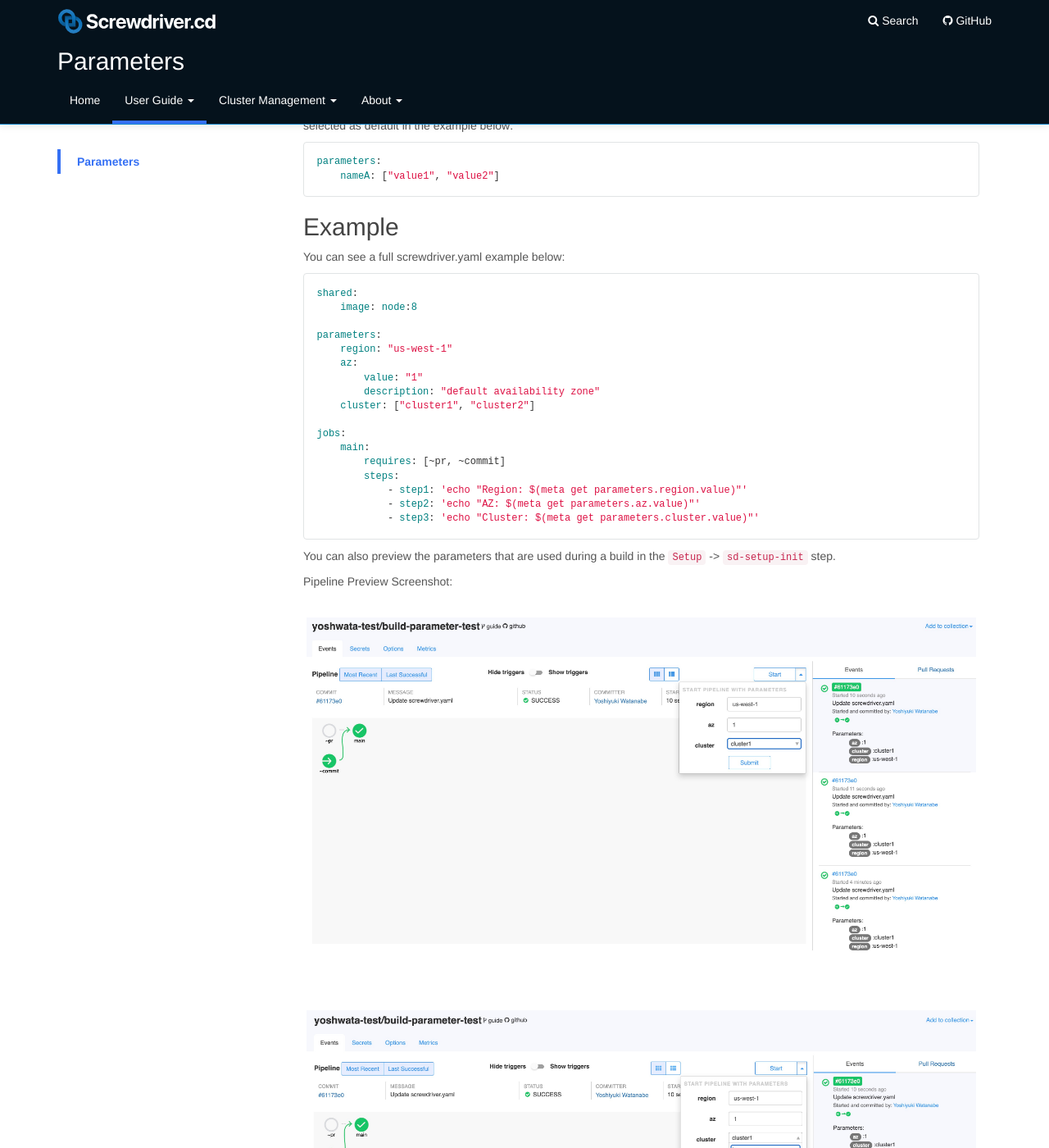
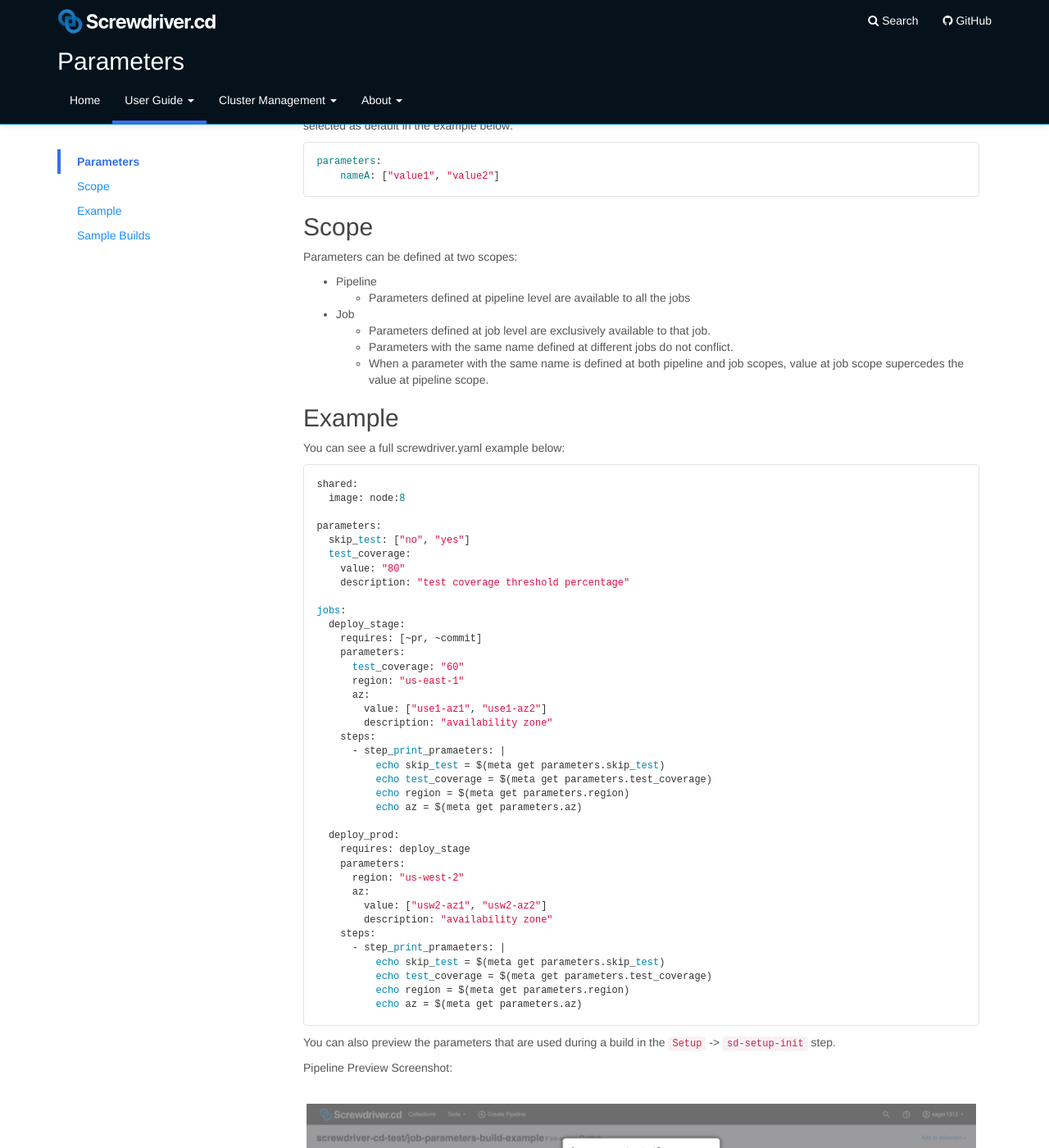
Before and after one commit to screwdriver-cd/guide, a Jekyll site: the page built from docs/user-guide/configuration/parameters.md, in a window 1280 px wide and 1400 px high, scrolled down 570 px. Shown: the whole window at 82% size. Built offline with Jekyll 4.4.1, drawn with Linux system fonts in a browser that asks for light colours; some of the changed text lies outside the part shown.

Commit message:
feat(2346): Support for job level parameters (#512)

````diff
--- a/docs/user-guide/configuration/parameters.md
+++ b/docs/user-guide/configuration/parameters.md
@@ -7,6 +7,12 @@ toc:
     - title: Parameters
       url: "#defining-parameters"
       active: true
+    - title: Scope
+      url: "#scope"
+    - title: Example
+      url: "#example"
+    - title: Sample Builds
+      url: "#sample-builds"
 ---
 ## Defining Parameters
 There are 3 ways to define parameters, you can see them in the example below:
@@ -44,39 +50,73 @@ You can also define parameters in an array for drop down options. The first valu
 parameters:
     nameA: ["value1", "value2"]
 ```
+## Scope
+Parameters can be defined at two scopes:
+ - Pipeline
+    - Parameters defined at pipeline level are available to all the jobs
+ - Job
+    - Parameters defined at job level are exclusively available to that job.
+    - Parameters with the same name defined at different jobs do not conflict.
+    - When a parameter with the same name is defined at both pipeline and job scopes, value at job scope supercedes the value at pipeline scope.
+
 
 ## Example
 You can see a full screwdriver.yaml example below:
 ```yaml
 shared:
-    image: node:8
+  image: node:8
 
 parameters:
-    region: "us-west-1"
-    az:
-        value: "1"
-        description: "default availability zone"
-    cluster: ["cluster1", "cluster2"]
+  skip_test: ["no", "yes"]
+  test_coverage:
+    value: "80"
+    description: "test coverage threshold percentage"
 
 jobs:
-    main:
-        requires: [~pr, ~commit]
-        steps:
-            - step1: 'echo "Region: $(meta get parameters.region.value)"'
-            - step2: 'echo "AZ: $(meta get parameters.az.value)"'
-            - step3: 'echo "Cluster: $(meta get parameters.cluster.value)"'
+  deploy_stage:
+    requires: [~pr, ~commit]
+    parameters:
+      test_coverage: "60"
+      region: "us-east-1"
+      az:
+        value: ["use1-az1", "use1-az2"]
+        description: "availability zone"
+    steps:
+      - step_print_pramaeters: |
+          echo skip_test = $(meta get parameters.skip_test)
+          echo test_coverage = $(meta get parameters.test_coverage)
+          echo region = $(meta get parameters.region)
+          echo az = $(meta get parameters.az)
+
+  deploy_prod:
+    requires: deploy_stage
+    parameters:
+      region: "us-west-2"
+      az:
+        value: ["usw2-az1", "usw2-az2"]
+        description: "availability zone"
+    steps:
+      - step_print_pramaeters: |
+          echo skip_test = $(meta get parameters.skip_test)
+          echo test_coverage = $(meta get parameters.test_coverage)
+          echo region = $(meta get parameters.region)
+          echo az = $(meta get parameters.az)
 ```
 
 You can also preview the parameters that are used during a build in the `Setup` -> `sd-setup-init` step.
 
 Pipeline Preview Screenshot:
 
-![image](../assets/parameters1-event-start.png)
+![image](../assets/parameters-event-start.png)
 
-![image](../assets/parameters1-event-start-dropdown.png)
+![image](../assets/parameters-event-start-dropdown.png)
 
-![image](../assets/parameters2-sd-init-step.png)
+![image](../assets/parameters-sd-init-step.png)
 
-![image](../assets/parameters3-event-view.png)
+![image](../assets/parameters-for-deploy_stage-job.png)
 
-Please see [parameters-build-sample](https://github.com/screwdriver-cd-test/parameters-build-sample) as example.
+![image](../assets/parameters-for-deploy_prod-job.png)
+
+## Sample Builds
+- Please see [parameters-build-sample](https://github.com/screwdriver-cd-test/parameters-build-sample) for parameters defined at pipeline level only.
+- Please see [job-parameters-build-example](https://github.com/screwdriver-cd-test/job-parameters-build-example) for parameters defined at both pipeline and job levels.
````
Also changed, not shown: docs/ja/user-guide/configuration/parameters.md (+39 -16 lines), docs/user-guide/assets/parameters-event-start-dropdown.png (added), docs/user-guide/assets/parameters-event-start.png (added), docs/user-guide/assets/parameters-for-deploy_prod-job.png (added), docs/user-guide/assets/parameters-for-deploy_stage-job.png (added), docs/user-guide/assets/parameters-sd-init-step.png (added), docs/user-guide/assets/parameters1-event-start-dropdown.png (deleted), docs/user-guide/assets/parameters1-event-start.png (deleted), docs/user-guide/assets/parameters2-sd-init-step.png (deleted), docs/user-guide/assets/parameters3-event-view.png (deleted).
